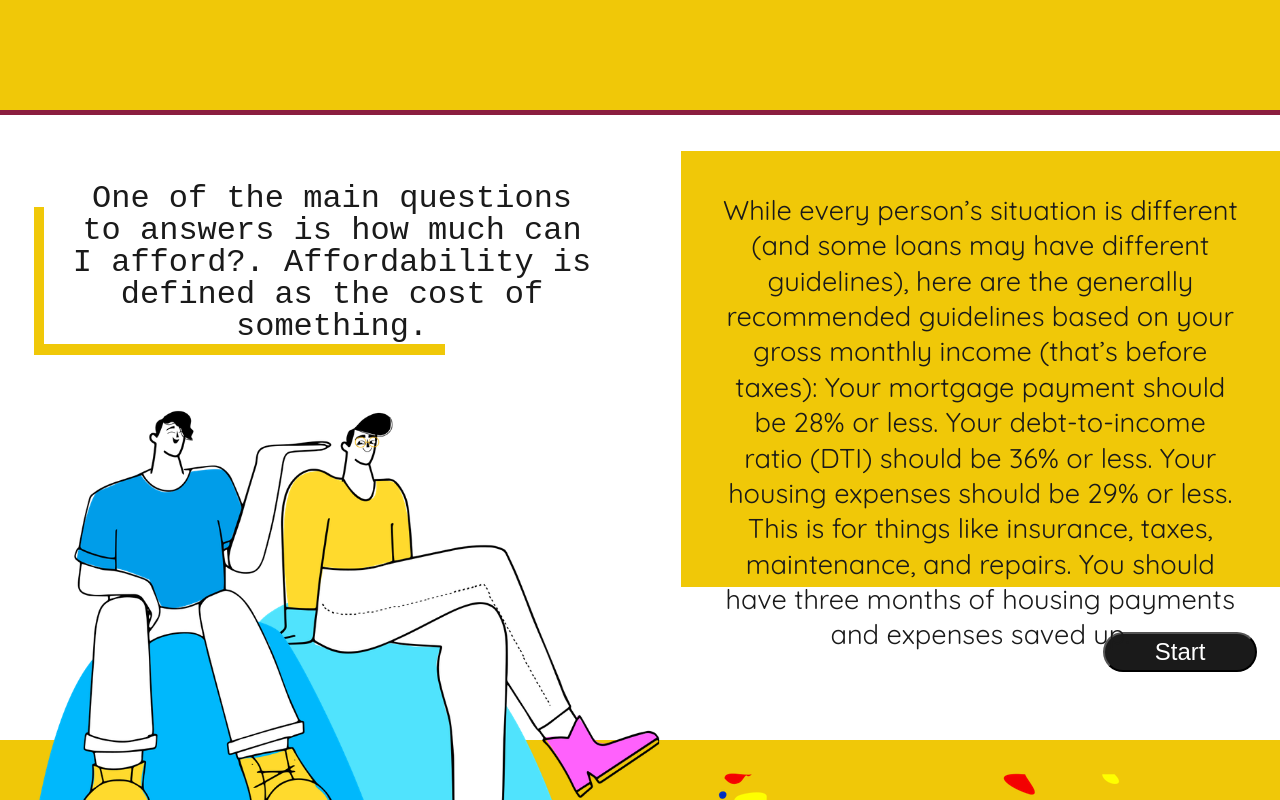
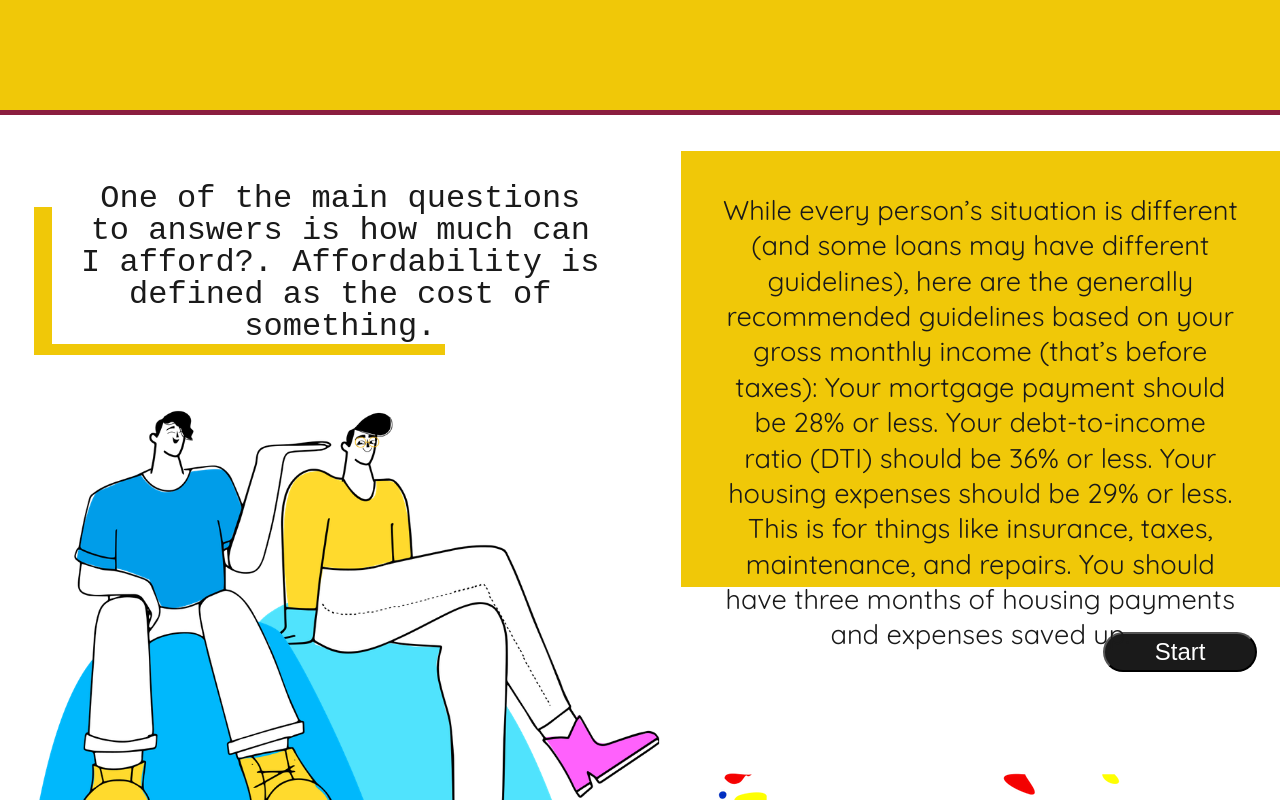
Before and after one commit to Dream-Home-PEABOT/DreamHome_FEE, a React (Create React App) app: page / in a window 1280 px wide. Shown: the part 1620-2420 px from the top of the page. Built offline with nearby package versions, Linux system fonts and the light colour scheme; no server answers; a web font is replaced by a local one.

Commit message:
Adjust styling for Survey component

```diff
--- a/src/components/Survey/Survey.css
+++ b/src/components/Survey/Survey.css
@@ -13,15 +13,16 @@
 }
 
 .info-container{
-  grid-area: 1/ 1/ 3 / 4;
+  grid-area: 1/ 1/ 3 / 3;
   display: inline-flex;
-  /* justify-content: center; */
   align-items: center;
   z-index: 1;
-  margin: 5%;
+  justify-content: center;
+  margin: 2%;
 }
 
 .info-box{
+  text-align: center;
   background-color: #ffffff;
   height: 23vh;
   width: 45vw;
@@ -70,6 +71,7 @@
   grid-area: 3/ 1/ 11 / 3;
   z-index: 2;
 }
+
 .img-box_2{
   grid-area: 3/ 2/ 11 / 3;
   z-index: 1;
@@ -89,7 +91,7 @@
 
 .floor-box{
   background-image: url("../../images/survey/Fancy Plants - Solo Background.png");
-  background-color:#F0C808 ;
+  /* background-color:#F0C808 ; */
   background-repeat: repeat;
   grid-area: 9/ 1/ 13 / 6;
 }
```
